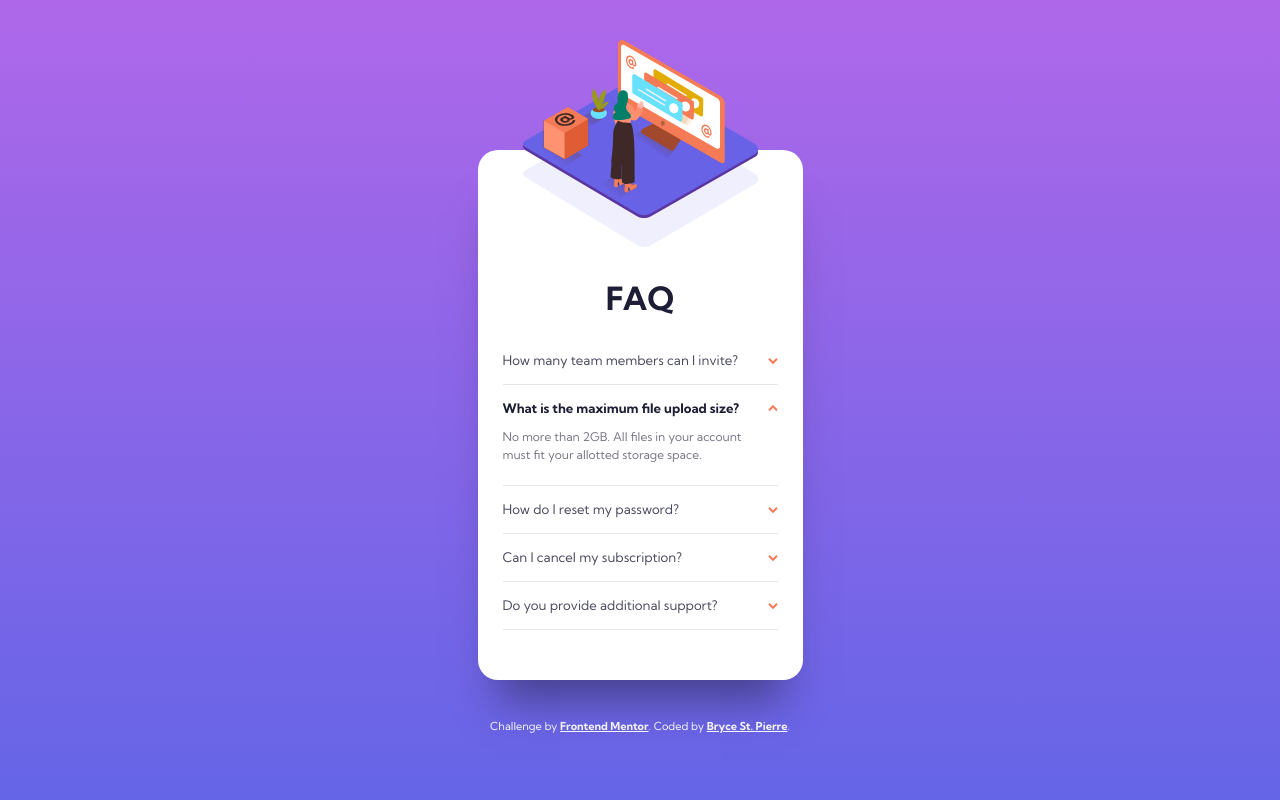
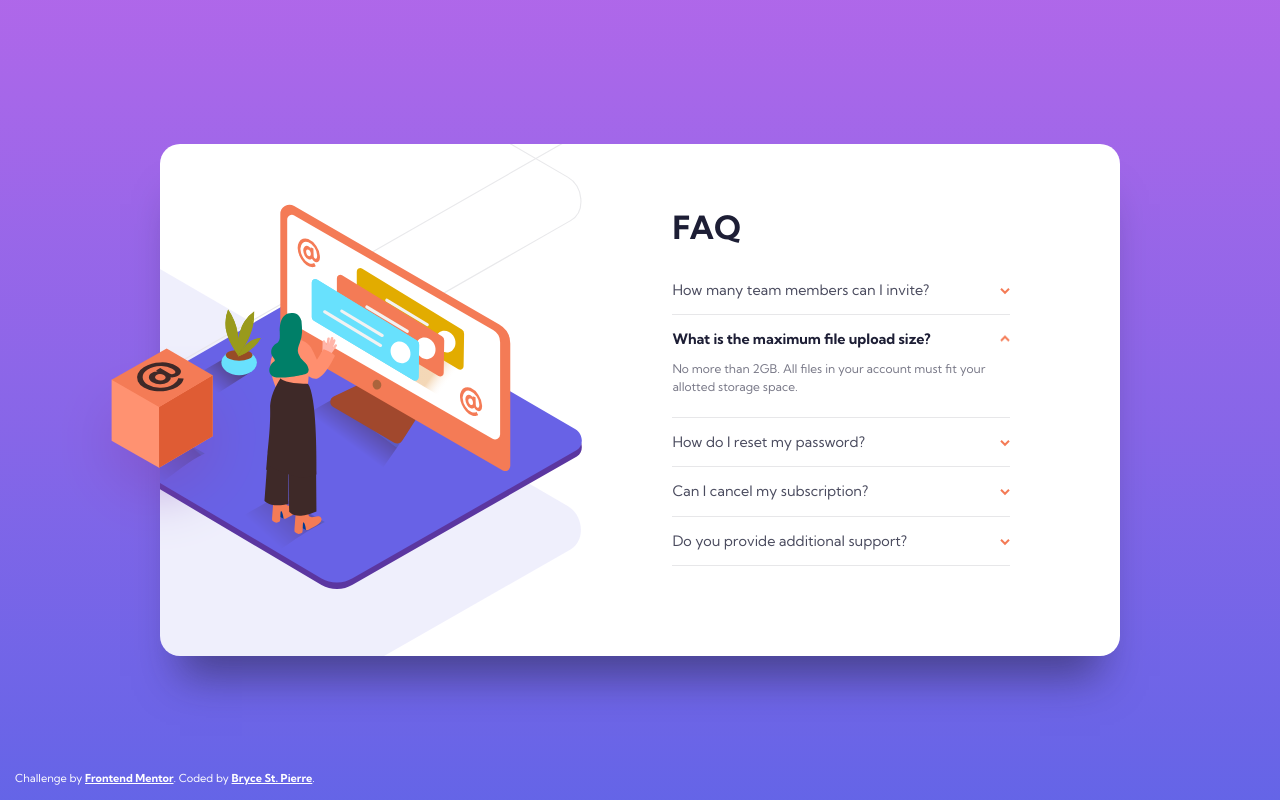
Before and after one commit to BryceStPierre/faq-accordian-card, a plain HTML site: page index.html in a window 1280 px wide. Drawn offline with Linux system fonts and the light colour scheme.

Commit message:
Completed desktop version.

```diff
--- a/index.html
+++ b/index.html
@@ -22,13 +22,24 @@
 
   <body>
     <main class="card">
+      <img
+        class="img__box"
+        width="191"
+        height="184"
+        src="./images/illustration-box-desktop.svg";
+      >
       <div class="img">
-        <img
-          class="img__main"
-          src="./images/illustration-woman-online-mobile.svg"
-          width="325"
-          height="246"
-        />
+        <picture class="img__main">
+          <source
+            media="(min-width: 1100px)"
+            srcset="./images/illustration-woman-online-desktop.svg"
+          />
+          <img
+            src="./images/illustration-woman-online-mobile.svg"
+            width="325"
+            height="246"
+          />
+        </picture>
         <img
           class="img__shadow"
           src="./images/bg-pattern-mobile.svg"
@@ -36,9 +47,8 @@
           height="106"
         />
       </div>
-
-      <h1 class="card__title">FAQ</h1>
       <section class="faq">
+        <h1 class="card__title">FAQ</h1>
         <details class="faq__item">
           <summary class="faq__heading">
             How many team members can I invite?
--- a/style.css
+++ b/style.css
@@ -32,12 +32,16 @@ body {
   box-shadow: 0 40px 40px -20px hsl(238deg 29% 16% / 50%);
 }
 
+.img__box {
+  display: none;
+}
+
 .img {
   position: absolute;
   margin: -110px 45px 0;
 }
 
-.img__main,
+.img__main *,
 .img__shadow {
   width: 100%;
   height: auto;
@@ -45,7 +49,7 @@ body {
   left: 0;
 }
 
-.img__main {
+.img__main * {
   z-index: 2;
   top: 0;
   position: relative;
@@ -61,12 +65,12 @@ body {
   font-size: 2rem;
   text-align: center;
   color: hsl(238, 29%, 16%);
-  padding: 130px 0 0 0;
+  padding: 0 0 20px 0;
   margin: 0;
 }
 
 .faq {
-  padding: 20px 25px 50px;
+  padding: 130px 25px 50px;
 }
 
 .faq__item {
@@ -78,9 +82,7 @@ body {
   color: hsl(237, 12%, 33%);
   font-size: 0.825rem;
   list-style: none;
-}
-.faq__heading:hover {
-  color: hsl(14, 88%, 65%);
+  cursor: pointer;
 }
 
 .faq__heading::after {
@@ -117,5 +119,82 @@ body {
   font-weight: 700;
 }
 
-@media only screen and (min-width: 1440px) {
+@media only screen and (min-width: 1100px) {
+  body {
+    height: 100vh;
+    display: flex;
+    align-items: center;
+    justify-content: center;
+  }
+
+  .card {
+    width: 960px;
+    margin: 0;
+    display: flex;
+  }
+
+  .card__title {
+    text-align: left;
+  }
+
+  .img {
+    overflow: hidden;
+  }
+
+  .img__box {
+    display: inline;
+    position: absolute;
+    bottom: 20%;
+    left: -11%;
+    width: 22.5%;
+    height: auto;
+    z-index: 3;
+  }
+
+  .img {
+    position: relative;
+    margin: 0;
+    flex-basis: 44%;
+    background-image: url(./images/bg-pattern-desktop.svg);
+    background-size: 250%;
+    background-repeat: no-repeat;
+    background-position: right 67.5%;
+  }
+
+  .img__main {
+      position: absolute;
+      right: 0;
+      bottom: 7.5%;
+      width: 120%;
+      height: auto;
+  }
+
+  .img__shadow {
+    display: none;
+  }
+
+  .faq {
+    flex-basis: 56%;
+    padding: 65px 110px 90px 90px;
+  }
+
+  .faq__heading {
+    font-size: 0.9em;
+  }
+  .faq__heading:hover,
+  .faq__heading:active {
+    color: hsl(14, 88%, 65%);
+  }
+
+  .faq__text {
+    width: unset;
+  }
+
+  .attribution {
+    margin: 0;
+    padding: 15px;
+    position: absolute;
+    bottom: 0;
+    left: 0;
+  }
 }
```
Also changed, not shown: 1 other file.
